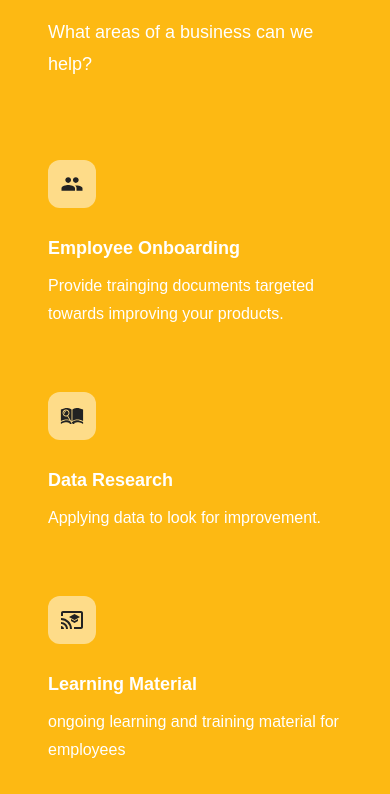
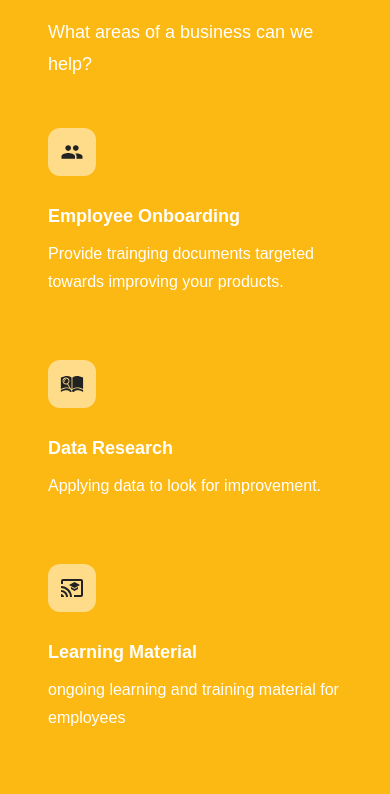
Before and after one commit to Contourna-SaaS/contourna-marketing, a Next.js app: page /services in a window 390 px wide. Shown: the part 820-1614 px from the top of the page. Built offline with nearby package versions, Linux system fonts and the light colour scheme; no server answers; what next-recaptcha-v3 would draw is missing.

Commit message:
largefeaturelist style change

```diff
--- a/src/components/LargeFeatureList.tsx
+++ b/src/components/LargeFeatureList.tsx
@@ -23,7 +23,7 @@ export default function LargeFeatureList({ title, subtitle, features }: FeatureL
           <p className="mt-6 max-w-3xl text-lg leading-8 text-white">
             {subtitle}
           </p>
-          <div className="mt-20 grid grid-cols-1 gap-16 sm:grid-cols-2 lg:grid-cols-4 lg:gap-x-8 lg:gap-y-16">
+          <div className="mt-12 md:mt-20 grid grid-cols-1 gap-16 sm:grid-cols-2 lg:grid-cols-4 lg:gap-x-8 lg:gap-y-16">
             {features.map((feature) => (
               <div key={feature.name}>
                 <div>
```
